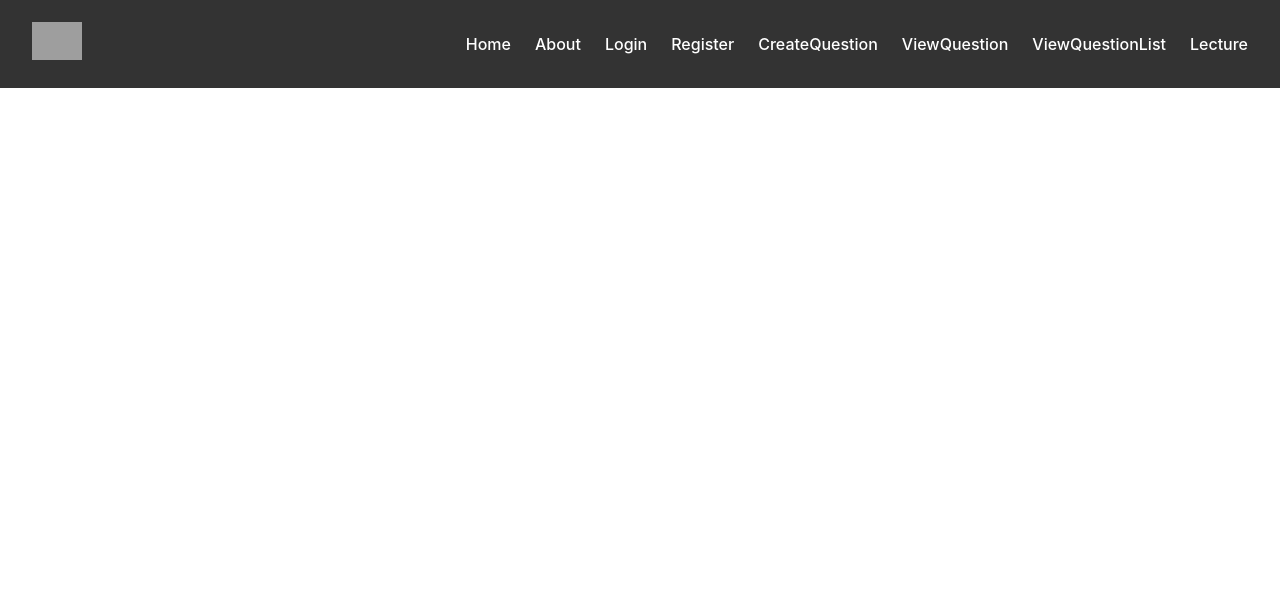
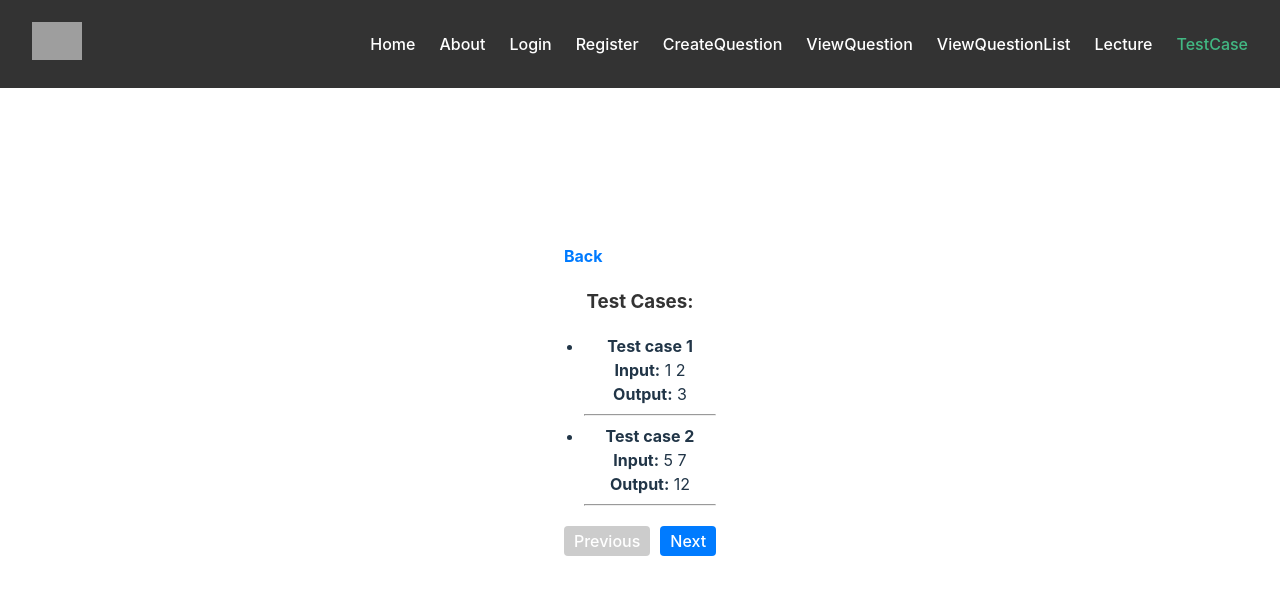
Before and after one commit to t1ww/SE65-Senior-project, a Vue app in the folder frontend/SE65-SENIOR-PROJECT/: page /test-case in a window 1280 px wide. Shown: the top 594 px of the page. Built offline with nearby package versions, Linux system fonts and the light colour scheme; grey boxes are pictures that could not be loaded.

Commit message:
Added TestCase

```diff
--- a/frontend/SE65-SENIOR-PROJECT/src/pages/CreateQuestion.vue
+++ b/frontend/SE65-SENIOR-PROJECT/src/pages/CreateQuestion.vue
@@ -1,5 +1,6 @@
 <script setup lang="ts">
 import { ref } from 'vue';
+
 
 const name = ref('');
 const detail = ref('');
@@ -32,14 +33,12 @@ const submitQuestion = () => {
             </div>
 
             <div class="input-group">
-                <label for="example">Example:</label>
+                <label for="example">Example Output:</label>
                 <input id="example" v-model="example" required />
             </div>
 
             <div class="input-group">
-                <label for="testCase">Test Case:</label>
-                <input id="testCase" v-model="testCase" required />
-                <router-link to="/view-question">View Test Case</router-link>
+                <router-link to="/test-case">View Test Case</router-link>
             </div>
 
             <button type="submit">Submit</button>
--- a/frontend/SE65-SENIOR-PROJECT/src/pages/Lecture.vue
+++ b/frontend/SE65-SENIOR-PROJECT/src/pages/Lecture.vue
@@ -13,7 +13,7 @@ const navigateTo = (path: string | RouteLocationAsRelativeGeneric | RouteLocatio
     <div class="menu">
       <button @click="navigateTo('/upload-students')">Upload Students</button>
       <button @click="navigateTo('/view-students')">View Students</button>
-      <button @click="navigateTo('/upload-question')">Upload Question</button>
+      <button @click="navigateTo('/create-question')">Create Question</button>
       <button @click="navigateTo('/view-question-list')">View Questions</button>
     </div>
   </div>
--- /dev/null
+++ b/frontend/SE65-SENIOR-PROJECT/src/pages/TestCase.vue
@@ -0,0 +1,129 @@
+<script setup lang="ts">
+import { ref, computed } from 'vue';
+
+const questionData = ref({
+  testCases: [
+    {
+      input: "1 2",
+      output: "3"
+    },
+    {
+      input: "5 7",
+      output: "12"
+    },
+    {
+      input: "10 20",
+      output: "30"
+    },
+    {
+      input: "100 200",
+      output: "300"
+    },
+    {
+      input: "3 3",
+      output: "6"
+    }
+  ]
+});
+
+const currentPage = ref(0);
+const itemsPerPage = 2;
+
+const paginatedTestCases = computed(() => {
+  const start = currentPage.value * itemsPerPage;
+  const end = start + itemsPerPage;
+  return questionData.value.testCases.slice(start, end);
+});
+
+const nextPage = () => {
+  if ((currentPage.value + 1) * itemsPerPage < questionData.value.testCases.length) {
+    currentPage.value++;
+  }
+};
+
+const prevPage = () => {
+  if (currentPage.value > 0) {
+    currentPage.value--;
+  }
+};
+</script>
+
+<template>
+    <div class="container">
+      <div class="back-button">
+        <router-link to="/create-question">Back</router-link>
+      </div>
+
+      <h3>Test Cases:</h3>
+      <ul class="test-case-list">
+        <li v-for="(testCase, index) in paginatedTestCases" :key="index" class="test-case-item">
+          <strong>Test case {{ currentPage * itemsPerPage + index + 1 }}</strong><br>
+          <strong>Input:</strong> {{ testCase.input }} <br>
+          <strong>Output:</strong> {{ testCase.output }}
+          <hr />
+        </li>
+      </ul>
+
+      <div class="pagination">
+        <button @click="prevPage" :disabled="currentPage === 0">Previous</button>
+        <button @click="nextPage" :disabled="(currentPage + 1) * itemsPerPage >= questionData.testCases.length">Next</button>
+      </div>
+
+    </div>
+  </template>
+
+
+<style scoped>
+.container {
+  max-width: 800px;
+  margin: auto;
+  padding: 20px;
+  border-radius: 8px;
+
+}
+
+.back-button {
+  text-align: left;
+  margin-bottom: 20px;
+}
+
+.back-button a {
+  color: #007bff;
+  text-decoration: none;
+  font-weight: bold;
+}
+
+.back-button a:hover {
+  text-decoration: underline;
+}
+
+h2, h3 {
+  color: #333;
+}
+
+ul {
+  list-style-type: disc;
+  padding-left: 20px;
+}
+
+.pagination {
+  display: flex;
+  justify-content: center;
+  gap: 10px;
+  margin-top: 20px;
+}
+
+button {
+  padding: 5px 10px;
+  background-color: #007bff;
+  color: white;
+  border: none;
+  border-radius: 4px;
+  cursor: pointer;
+}
+
+button:disabled {
+  background-color: #ccc;
+  cursor: not-allowed;
+}
+</style>
--- a/frontend/SE65-SENIOR-PROJECT/src/router.ts
+++ b/frontend/SE65-SENIOR-PROJECT/src/router.ts
@@ -7,6 +7,7 @@ import CreateQuestion from '@/pages/CreateQuestion.vue';
 import ViewQuestion from '@/pages/ViewQuestion.vue';
 import ViewQuestionsList from './pages/ViewQuestionsList.vue';
 import Lecture from './pages/Lecture.vue'
+import TestCase from './pages/TestCase.vue'
 
 const routes = [
   { name: 'Home', path: '/', component: Home },
@@ -17,6 +18,7 @@ const routes = [
   { name: 'ViewQuestion', path: '/view-question', component: ViewQuestion },
   { name: 'ViewQuestionList', path: '/view-question-list', component: ViewQuestionsList },
   {name: 'Lecture',path:'/lecture',component:Lecture},
+  {name: 'TestCase',path:'/test-case',component:TestCase},
 ];
 
 const router = createRouter({
```
Also changed, not shown: 1 other file (tests, documents, lock files or other folders).
